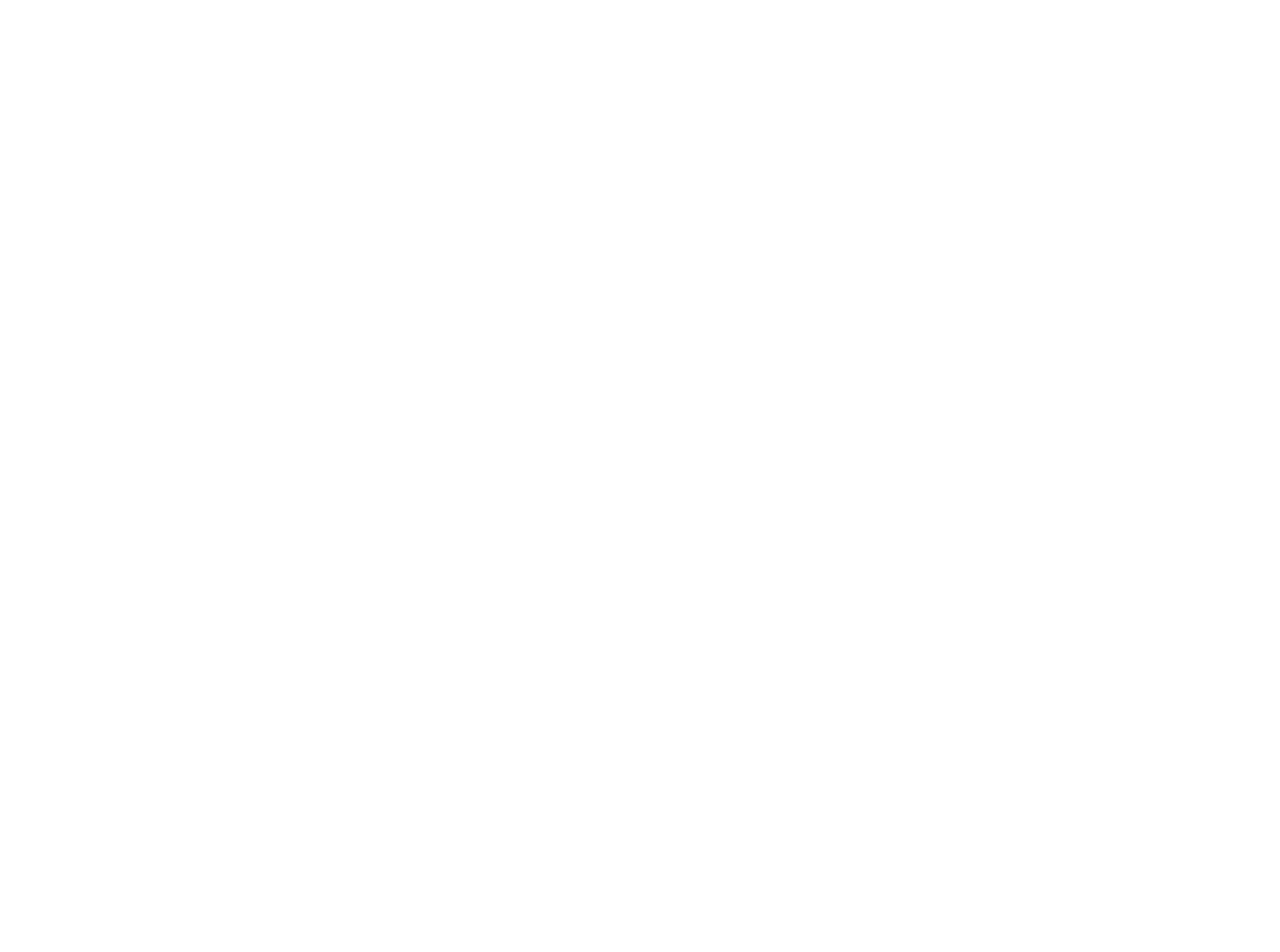
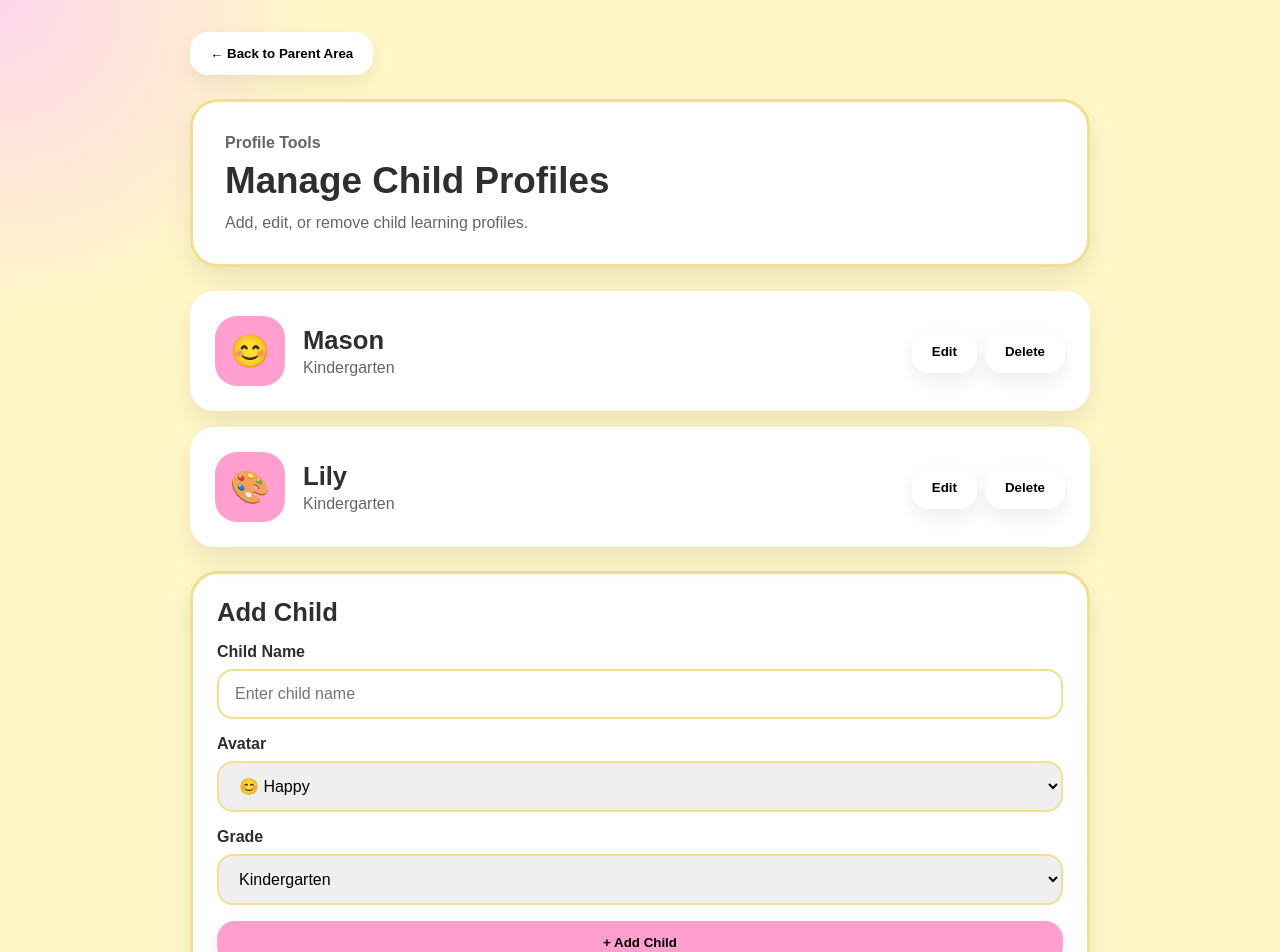
Before and after one commit to kkoelle99/koellite-learning, a React (Vite) app: page /parent/profiles in a window 1280 px wide. Before the commit this address had no page. Shown: the top 952 px of the page. Before the commit the page ends 800 px from the top, so only its background shows below. Built offline with nearby package versions, Linux system fonts and the light colour scheme; sample sign-in values are in the browser's storage.

Commit message:
Add profile management CRUD functionality

```diff
--- a/src/App.jsx
+++ b/src/App.jsx
@@ -4,6 +4,8 @@
 import Home from "./pages/Home/Home";
 import ProtectedRoute from "./components/ProtectedRoute/ProtectedRoute";
 import ParentArea from "./pages/ParentArea/ParentArea";
+import ManageProfiles from "./pages/ManageProfiles/ManageProfiles";
+
 
 function App() {
   return (
@@ -29,6 +31,15 @@
             </ProtectedRoute>
           }
         />
+
+        <Route
+        path="/parent/profiles"
+        element={
+          <ProtectedRoute>
+            <ManageProfiles />
+          </ProtectedRoute>
+        }
+      />
       </Routes>
     </BrowserRouter>
   )
--- /dev/null
+++ b/src/pages/ManageProfiles/ManageProfiles.css
@@ -0,0 +1,149 @@
+.manage-profiles-page {
+  min-height: 100vh;
+  padding: 32px;
+  background:
+    radial-gradient(circle at top left, var(--soft-glow), transparent 320px),
+    var(--bg-color);
+}
+
+.manage-profiles-container {
+  width: min(900px, 94%);
+  margin: 0 auto;
+}
+
+.manage-profiles-header {
+  background: var(--card-color);
+  border: 3px solid var(--border-color);
+  border-radius: 28px;
+  padding: 32px;
+  margin-bottom: 24px;
+  box-shadow: 0 12px 28px rgba(0, 0, 0, 0.08);
+}
+
+.manage-profiles-header p {
+  margin: 0 0 8px;
+  color: var(--muted-text);
+  font-weight: bold;
+}
+
+.manage-profiles-header h1 {
+  margin: 0 0 12px;
+  font-size: 2.3rem;
+}
+
+.manage-profiles-header span {
+  color: var(--muted-text);
+}
+
+.profiles-list {
+  display: grid;
+  gap: 16px;
+  margin-bottom: 24px;
+}
+
+.manage-profile-card {
+  background: var(--card-color);
+  border: 3px solid transparent;
+  border-radius: 24px;
+  padding: 22px;
+  display: flex;
+  align-items: center;
+  gap: 18px;
+  box-shadow: 0 12px 28px rgba(0, 0, 0, 0.08);
+}
+
+.manage-profile-avatar {
+  width: 70px;
+  height: 70px;
+  background: var(--button-color);
+  border-radius: 22px;
+  display: grid;
+  place-items: center;
+  font-size: 2rem;
+}
+
+.manage-profile-card h2 {
+  margin: 0;
+}
+
+.manage-profile-card p {
+  margin: 4px 0 0;
+  color: var(--muted-text);
+}
+
+.profile-actions {
+  margin-left: auto;
+  display: flex;
+  gap: 8px;
+}
+
+.profile-actions button,
+.add-child-button,
+.back-home-button {
+  border: none;
+  background: var(--card-color);
+  padding: 14px 20px;
+  border-radius: 18px;
+  font-weight: bold;
+  box-shadow: 0 8px 20px rgba(0, 0, 0, 0.07);
+}
+
+.add-child-button {
+  background: var(--button-color);
+}
+
+@media (max-width: 650px) {
+  .manage-profile-card {
+    flex-direction: column;
+    align-items: flex-start;
+  }
+
+  .profile-actions {
+    margin-left: 0;
+  }
+}
+
+.add-child-form {
+  background: var(--card-color);
+  border: 3px solid var(--border-color);
+  border-radius: 28px;
+  padding: 24px;
+  display: grid;
+  gap: 16px;
+  box-shadow: 0 12px 28px rgba(0, 0, 0, 0.08);
+}
+
+.add-child-form h2 {
+  margin: 0;
+}
+
+.add-child-form label {
+  display: grid;
+  gap: 8px;
+  font-weight: bold;
+}
+
+.add-child-form input,
+.add-child-form select {
+  padding: 14px 16px;
+  border: 2px solid var(--border-color);
+  border-radius: 16px;
+  font-size: 1rem;
+}
+
+.add-child-button {
+  border: none;
+  background: var(--button-color);
+  padding: 14px 20px;
+  border-radius: 18px;
+  font-weight: bold;
+}
+
+.cancel-edit-button {
+    border: none;
+    background: var(--card-color);
+    padding: 14px 20px;
+    border-radius: 18px;
+    font-weight: bold;
+    box-shadow: 0 8px 20px rgba(0, 0, 0, 0.07);
+}
--- /dev/null
+++ b/src/pages/ManageProfiles/ManageProfiles.jsx
@@ -0,0 +1,222 @@
+import { useEffect, useState } from "react";
+import { useNavigate } from "react-router-dom";
+
+import "./ManageProfiles.css";
+
+const defaultChildren = [
+  {
+    id: 1,
+    name: "Mason",
+    avatar: "😊",
+    grade: "Kindergarten",
+    theme: {
+      background: "#fff7c7",
+      button: "#ff9fd0",
+      buttonHover: "#ff85c4",
+      glow: "#ffd6ec",
+      text: "#2f2f2f",
+    },
+  },
+  {
+    id: 2,
+    name: "Lily",
+    avatar: "🎨",
+    grade: "Kindergarten",
+    theme: {
+      background: "#f5efff",
+      button: "#bda7ff",
+      buttonHover: "#a48cff",
+      glow: "#e5d6ff",
+      text: "#2f2f2f",
+    },
+  },
+];
+
+function ManageProfiles() {
+  const navigate = useNavigate();
+
+  const [children, setChildren] = useState(() => {
+    const savedChildren = localStorage.getItem("koelliteChildren");
+    return savedChildren ? JSON.parse(savedChildren) : defaultChildren;
+  });
+
+  const [newChildName, setNewChildName] = useState("");
+  const [newChildAvatar, setNewChildAvatar] = useState("😊");
+  const [newChildGrade, setNewChildGrade] = useState("Kindergarten");
+  const [editingChildId, setEditingChildId] = useState(null);
+
+  useEffect(() => {
+    localStorage.setItem("koelliteChildren", JSON.stringify(children));
+  }, [children]);
+
+  function resetForm() {
+    setEditingChildId(null);
+    setNewChildName("");
+    setNewChildAvatar("😊");
+    setNewChildGrade("Kindergarten");
+  }
+
+  function deleteChildProfile(childId) {
+    if (children.length <= 1) {
+      alert("At least one child profile is required.");
+      return;
+    }
+
+    const confirmDelete = window.confirm(
+      "Are you sure you want to delete this child profile?"
+    );
+
+    if (!confirmDelete) return;
+
+    setChildren((currentChildren) =>
+      currentChildren.filter((child) => child.id !== childId)
+    );
+
+    if (editingChildId === childId) {
+      resetForm();
+    }
+  }
+
+  function startEditingChild(child) {
+    setEditingChildId(child.id);
+    setNewChildName(child.name);
+    setNewChildAvatar(child.avatar);
+    setNewChildGrade(child.grade);
+  }
+
+  function addChildProfile(event) {
+    event.preventDefault();
+
+    if (!newChildName.trim()) return;
+
+    if (editingChildId) {
+      setChildren((currentChildren) =>
+        currentChildren.map((child) =>
+          child.id === editingChildId
+            ? {
+                ...child,
+                name: newChildName,
+                avatar: newChildAvatar,
+                grade: newChildGrade,
+              }
+            : child
+        )
+      );
+
+      resetForm();
+      return;
+    }
+
+    const newChild = {
+      id: Date.now(),
+      name: newChildName,
+      avatar: newChildAvatar,
+      grade: newChildGrade,
+      theme: {
+        background: "#fff7c7",
+        button: "#ff9fd0",
+        buttonHover: "#ff85c4",
+        glow: "#ffd6ec",
+        text: "#2f2f2f",
+      },
+    };
+
+    setChildren((currentChildren) => [...currentChildren, newChild]);
+
+    resetForm();
+  }
+
+  return (
+    <main className="manage-profiles-page">
+      <section className="manage-profiles-container">
+        <button className="back-home-button" onClick={() => navigate("/parent")}>
+          ← Back to Parent Area
+        </button>
+
+        <div className="manage-profiles-header">
+          <p>Profile Tools</p>
+          <h1>Manage Child Profiles</h1>
+          <span>Add, edit, or remove child learning profiles.</span>
+        </div>
+
+        <div className="profiles-list">
+          {children.map((child) => (
+            <div className="manage-profile-card" key={child.id}>
+              <div className="manage-profile-avatar">{child.avatar}</div>
+
+              <div>
+                <h2>{child.name}</h2>
+                <p>{child.grade}</p>
+              </div>
+
+              <div className="profile-actions">
+                <button onClick={() => startEditingChild(child)}>Edit</button>
+
+                <button onClick={() => deleteChildProfile(child.id)}>
+                  Delete
+                </button>
+              </div>
+            </div>
+          ))}
+        </div>
+
+        <form className="add-child-form" onSubmit={addChildProfile}>
+          <h2>{editingChildId ? "Edit Child" : "Add Child"}</h2>
+
+          <label>
+            Child Name
+            <input
+              type="text"
+              value={newChildName}
+              onChange={(event) => setNewChildName(event.target.value)}
+              placeholder="Enter child name"
+            />
+          </label>
+
+          <label>
+            Avatar
+            <select
+              value={newChildAvatar}
+              onChange={(event) => setNewChildAvatar(event.target.value)}
+            >
+              <option value="😊">😊 Happy</option>
+              <option value="🎨">🎨 Creative</option>
+              <option value="🚀">🚀 Explorer</option>
+              <option value="🦖">🦖 Dino</option>
+              <option value="⭐">⭐ Star</option>
+            </select>
+          </label>
+
+          <label>
+            Grade
+            <select
+              value={newChildGrade}
+              onChange={(event) => setNewChildGrade(event.target.value)}
+            >
+              <option value="Kindergarten">Kindergarten</option>
+              <option value="Pre-K">Pre-K</option>
+              <option value="1st Grade">1st Grade</option>
+              <option value="2nd Grade">2nd Grade</option>
+            </select>
+          </label>
+
+          <button type="submit" className="add-child-button">
+            {editingChildId ? "Save Changes" : "+ Add Child"}
+          </button>
+
+          {editingChildId && (
+            <button
+              type="button"
+              className="cancel-edit-button"
+              onClick={resetForm}
+            >
+              Cancel Edit
+            </button>
+          )}
+        </form>
+      </section>
+    </main>
+  );
+}
+
+export default ManageProfiles;
--- a/src/pages/ParentArea/ParentArea.jsx
+++ b/src/pages/ParentArea/ParentArea.jsx
@@ -21,7 +21,7 @@
         </div>
 
         <div className="parent-tools-grid">
-          <button className="parent-tool-card">
+          <button className="parent-tool-card" onClick={() => navigate("/parent/profiles")}>
             <span>👧</span>
             <strong>Manage Profiles</strong>
             <p>Add, edit, or update child learning profiles.</p>
```
